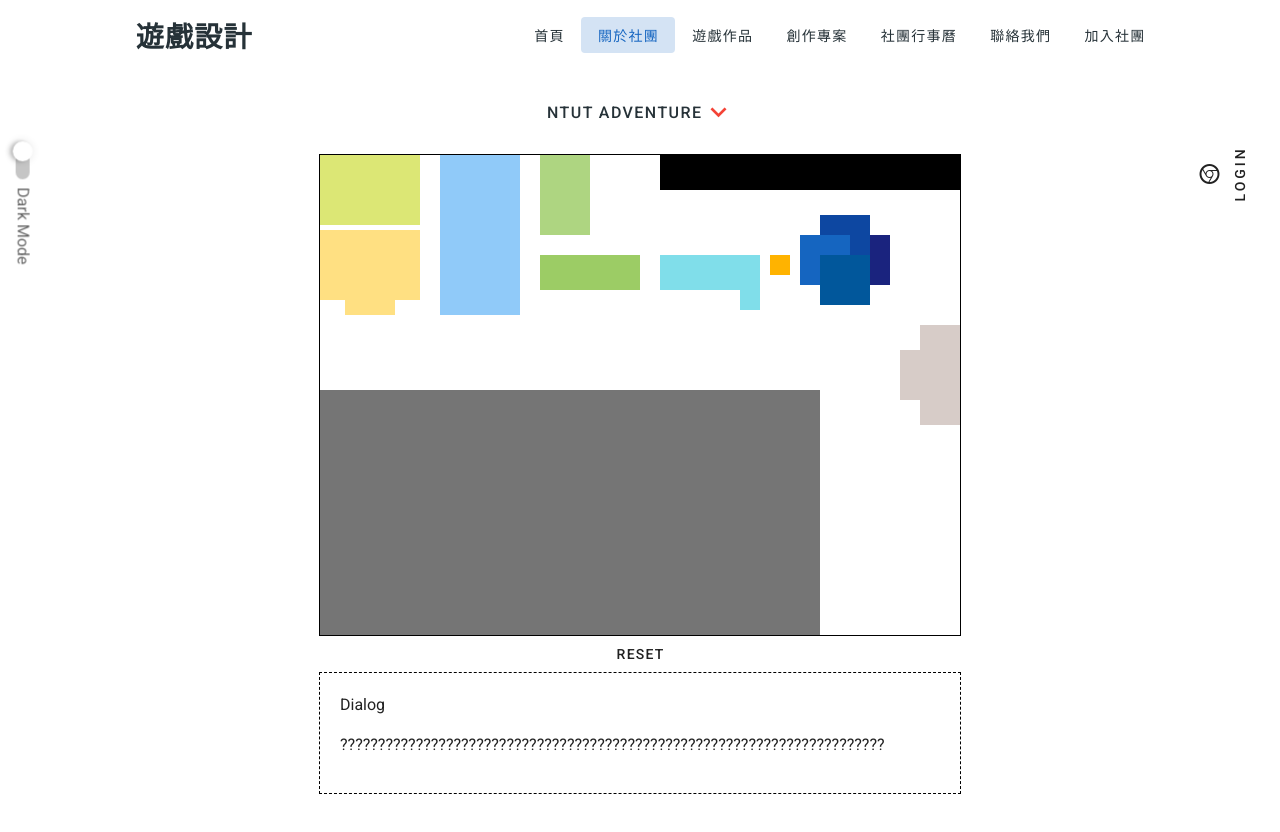
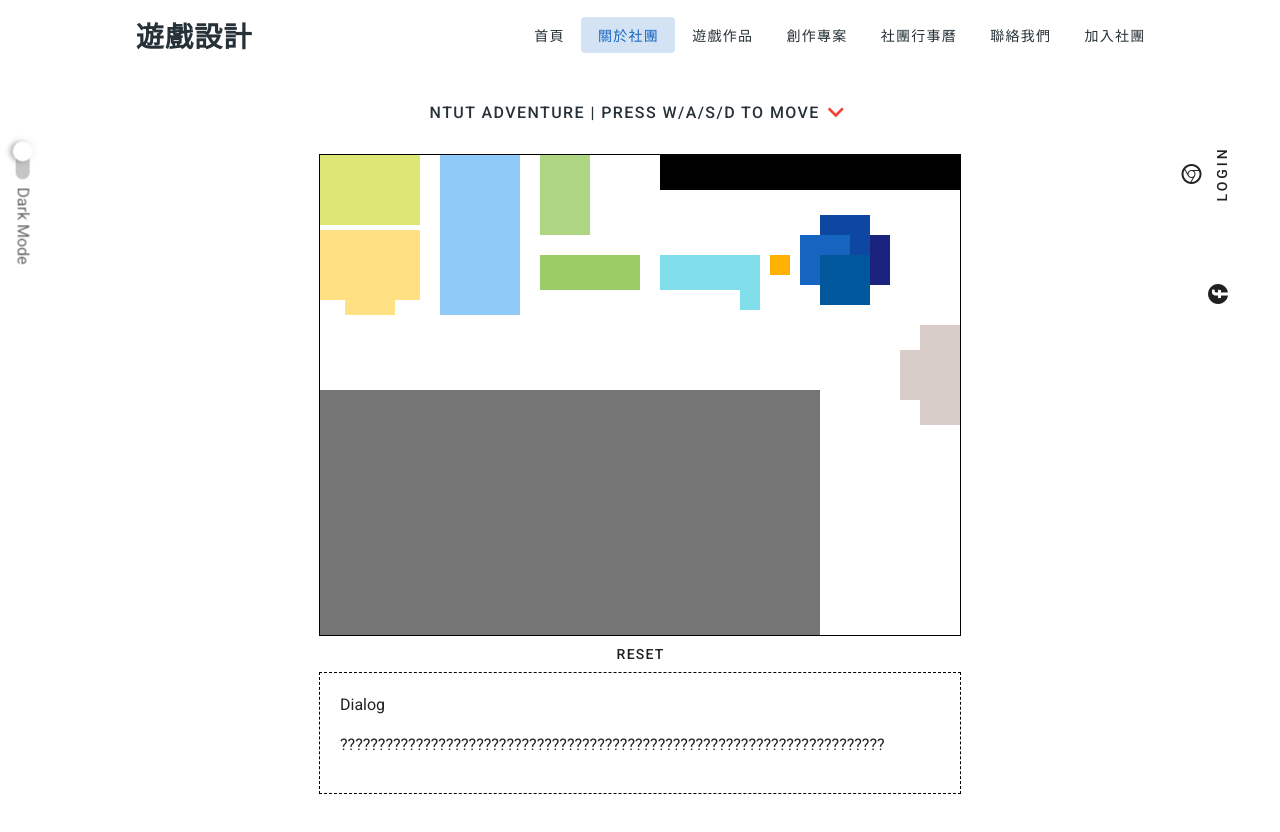
Before and after one commit to NTUT-NGD/official-site, a Vue app: page /about in a window 1280 px wide. Shown: the top 832 px of the page. Built offline with nearby package versions, Linux system fonts and the light colour scheme; no server answers; the database is empty; a web font is replaced by a local one; what vue-gapi would draw is missing.

Commit message:
Refactor pages

```diff
--- a/src/api/aboutGame/building.js
+++ b/src/api/aboutGame/building.js
@@ -1,7 +1,7 @@
 let starry = [
-  "臺北科技大學 ｜ 遊戲設計研究社",
+  "臺北科技大學 ｜ 遊戲設計社",
   "成立於：2020/03/15",
-  "我們致力於遊戲的設計與開發, 跨系合作的思維",
+  "我們致力於遊戲的設計與開發, 跨系合作",
   "平常會舉辦遊戲的交流會、Game Jam",
   "快來填表單加入我們吧"
 ];
--- a/src/api/auth/register.js
+++ b/src/api/auth/register.js
@@ -20,6 +20,7 @@ export function register() {
           .doc(user.uid)
           .set({
             UID: user.uid,
+            isMember: false,
             name: user.displayName,
             email: user.email,
             parties: [],
--- a/src/components/appbar/toolbar.vue
+++ b/src/components/appbar/toolbar.vue
@@ -1,12 +1,25 @@
 <template>
   <div class="sidebar">
     <div class="sidebar-r">
-      <v-btn icon color="rgb(0, 0, 0, 0)" @click="sigin()">
+      <v-btn
+        icon
+        color="rgb(0, 0, 0, 0)"
+        @click="sigin()"
+        style="position:relative;left:30px"
+      >
         <v-icon class="side-icon" color="quaternary">mdi-google-chrome</v-icon>
         <span class="contact-text quaternary--text" v-if="getUser">{{
           getUser.displayName
         }}</span>
         <span class="contact-text quaternary--text" v-else>Login</span>
+      </v-btn>
+      <v-btn
+        color="rgb(0, 0, 0, 0)"
+        icon
+        style="position:relative;top:120px;transform: rotate(270deg);"
+        href="https://www.facebook.com/groups/2620701194872277/"
+      >
+        <v-icon size="24px" color="quaternary">mdi-facebook</v-icon>
       </v-btn>
       <v-dialog v-model="dialog" max-width="290">
         <v-card>
--- a/src/components/forms/join.vue
+++ b/src/components/forms/join.vue
@@ -1,6 +1,6 @@
 <template>
   <v-app>
-    <v-card class="mx-auto pa-5" max-width="650" elevation="0">
+    <v-card class="mx-auto pa-5" max-width="650" outlined>
       <v-form ref="form" id="form">
         <v-card max-width="600" elevation="0">
           <v-card-title class="headline">北科遊戲設計社｜報名</v-card-title>
--- a/src/components/games/project.vue
+++ b/src/components/games/project.vue
@@ -109,7 +109,6 @@ export default {
   methods: {
     doReroute() {
       if (this.getGames == null) {
-        console.log(1);
         this.$router.push("/games");
       }
     }
--- a/src/store/index.js
+++ b/src/store/index.js
@@ -33,7 +33,12 @@ export default new Vuex.Store({
     setUser(state, payload) {
       state.user = payload;
       if (payload == null) return;
-      let adminList = ["t107590017@ntut.org.tw", "ntut.game.design@gmail.com"];
+      let adminList = [
+        "t107590017@ntut.org.tw",
+        "t107590009@ntut.org.tw",
+        "t107590011@ntut.org.tw",
+        "ntut.game.design@gmail.com"
+      ];
       if (adminList.includes(payload.email)) state.isAdmin = true;
     },
     setLogin(state, payload) {
--- a/src/views/About.vue
+++ b/src/views/About.vue
@@ -9,7 +9,9 @@
             color="rgb(255, 0, 0, 0.0)"
             @click="$vuetify.goTo('#game')"
           >
-            <span class="secondary--text">NTUT Adventure</span>
+            <span class="secondary--text"
+              >NTUT Adventure | Press W/A/S/D to move</span
+            >
             <v-icon color="red">
               mdi-chevron-down
             </v-icon></v-btn
@@ -22,16 +24,16 @@
           <div style="border: 1px dashed black;" class="pa-5">
             <p>Dialog</p>
             <p>
-              There is a secret on larger screen.......
+              臺北科技大學 ｜ 遊戲設計社
             </p>
             <p>
-              About who we are.......
+              成立於：2020/03/15
             </p>
             <p>
-              Take the adventure.......
+              我們致力於遊戲的設計與開發, 跨系合作
             </p>
             <p>
-              And find out the truth.......
+              平常會舉辦遊戲的交流會、Game Jam
             </p>
           </div>
         </v-col>
--- a/src/views/Home.vue
+++ b/src/views/Home.vue
@@ -68,16 +68,16 @@
           <div style="border: 1px dashed black;" class="pa-5 hidden-sm-and-up">
             <p>Dialog</p>
             <p>
-              There is a secret on larger screen.......
+              臺北科技大學 ｜ 遊戲設計社
             </p>
             <p>
-              About who we are.......
+              成立於：2020/03/15
             </p>
             <p>
-              Take the adventure.......
+              我們致力於遊戲的設計與開發, 跨系合作
             </p>
             <p>
-              And find out the truth.......
+              平常會舉辦遊戲的交流會、Game Jam
             </p>
           </div>
         </v-col>
```
